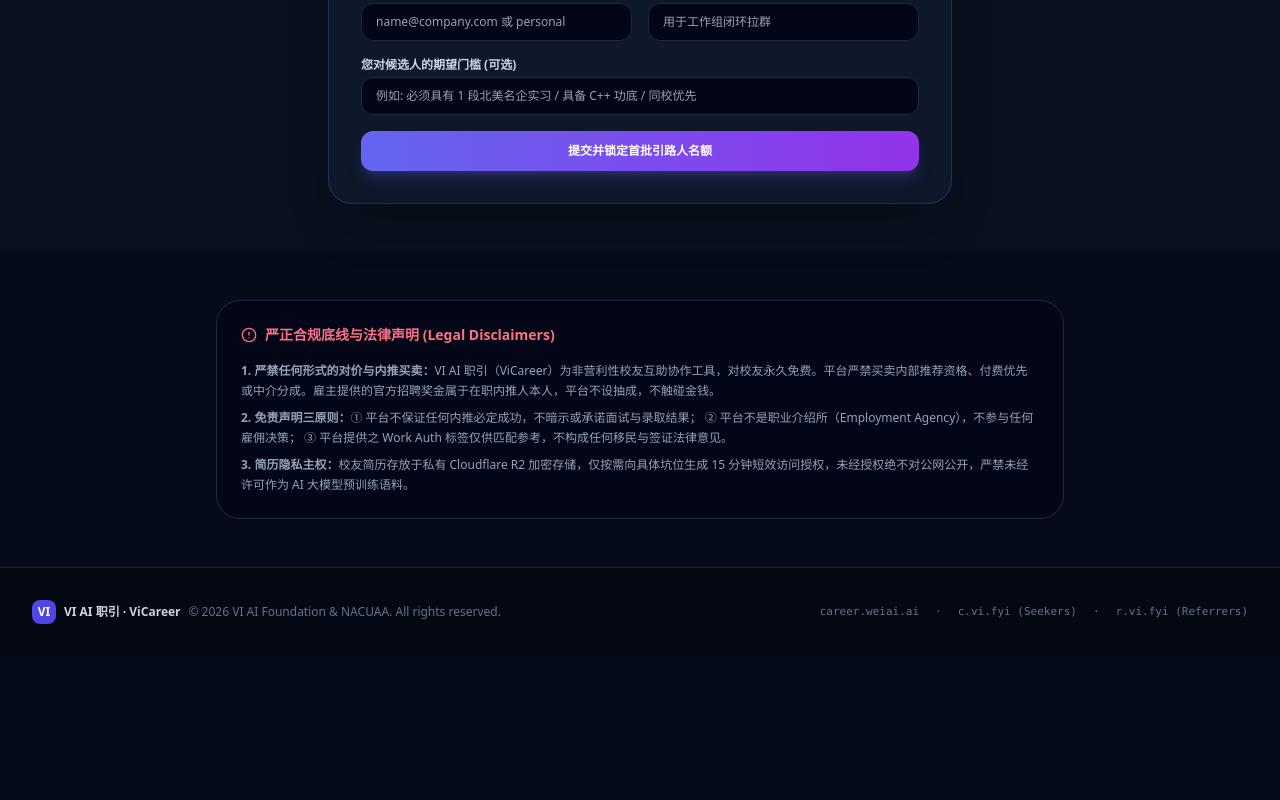
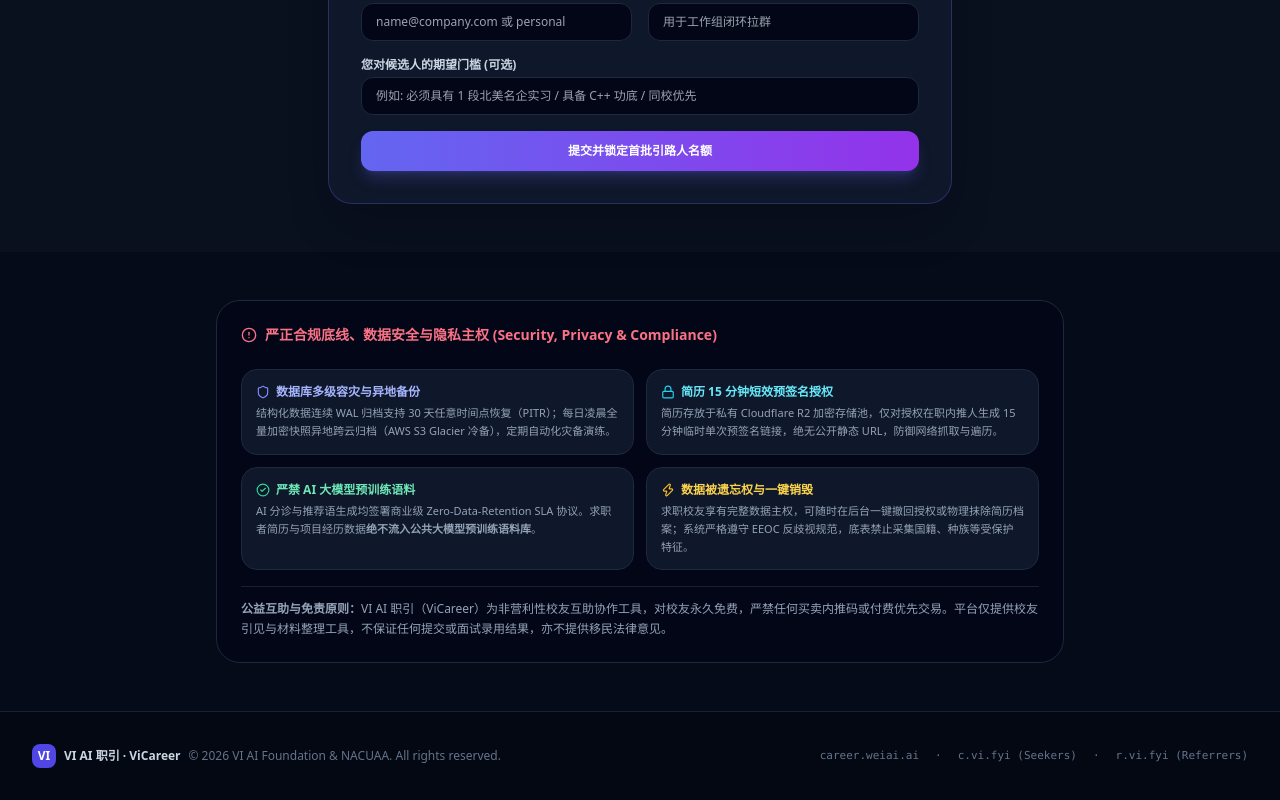
Before and after one commit to viaiforgood/weiai-career, a React (Vite) app: page / in a window 1280 px wide. Shown: the part 3473-4273 px from the top of the page. Before the commit the page ends 4129 px from the top, so only its background shows below. Built offline with nearby package versions, Linux system fonts and the light colour scheme; no server answers.

Commit message:
feat: add database backup and data privacy security guarantees in UI

```diff
--- a/src/App.tsx
+++ b/src/App.tsx
@@ -1032,23 +1032,55 @@ export default function App() {
           <div className="p-6 rounded-3xl bg-slate-950/80 border border-slate-800 space-y-4">
             <div className="flex items-center gap-2 text-rose-400 font-bold text-sm">
               <AlertCircle className="w-4 h-4 shrink-0" />
-              <span>严正合规底线与法律声明 (Legal Disclaimers)</span>
+              <span>严正合规底线、数据安全与隐私主权 (Security, Privacy & Compliance)</span>
             </div>
 
-            <div className="space-y-2 text-xs text-slate-400 leading-relaxed">
+            <div className="grid grid-cols-1 sm:grid-cols-2 gap-3 pt-2 text-xs">
+              <div className="p-3.5 rounded-2xl bg-slate-900 border border-slate-800 space-y-1">
+                <div className="flex items-center gap-1.5 font-bold text-indigo-300">
+                  <Shield className="w-3.5 h-3.5 text-indigo-400" />
+                  <span>数据库多级容灾与异地备份</span>
+                </div>
+                <p className="text-slate-400 text-[11px] leading-relaxed">
+                  结构化数据连续 WAL 归档支持 30 天任意时间点恢复（PITR）；每日凌晨全量加密快照异地跨云归档（AWS S3 Glacier 冷备），定期自动化灾备演练。
+                </p>
+              </div>
+
+              <div className="p-3.5 rounded-2xl bg-slate-900 border border-slate-800 space-y-1">
+                <div className="flex items-center gap-1.5 font-bold text-cyan-300">
+                  <Lock className="w-3.5 h-3.5 text-cyan-400" />
+                  <span>简历 15 分钟短效预签名授权</span>
+                </div>
+                <p className="text-slate-400 text-[11px] leading-relaxed">
+                  简历存放于私有 Cloudflare R2 加密存储池，仅对授权在职内推人生成 15 分钟临时单次预签名链接，绝无公开静态 URL，防御网络抓取与遍历。
+                </p>
+              </div>
+
+              <div className="p-3.5 rounded-2xl bg-slate-900 border border-slate-800 space-y-1">
+                <div className="flex items-center gap-1.5 font-bold text-emerald-300">
+                  <CheckCircle2 className="w-3.5 h-3.5 text-emerald-400" />
+                  <span>严禁 AI 大模型预训练语料</span>
+                </div>
+                <p className="text-slate-400 text-[11px] leading-relaxed">
+                  AI 分诊与推荐语生成均签署商业级 Zero-Data-Retention SLA 协议。求职者简历与项目经历数据<strong>绝不流入公共大模型预训练语料库</strong>。
+                </p>
+              </div>
+
+              <div className="p-3.5 rounded-2xl bg-slate-900 border border-slate-800 space-y-1">
+                <div className="flex items-center gap-1.5 font-bold text-amber-300">
+                  <Zap className="w-3.5 h-3.5 text-amber-400" />
+                  <span>数据被遗忘权与一键销毁</span>
+                </div>
+                <p className="text-slate-400 text-[11px] leading-relaxed">
+                  求职校友享有完整数据主权，可随时在后台一键撤回授权或物理抹除简历档案；系统严格遵守 EEOC 反歧视规范，底表禁止采集国籍、种族等受保护特征。
+                </p>
+              </div>
+            </div>
+
+            <div className="space-y-1.5 text-xs text-slate-400 leading-relaxed border-t border-slate-800/80 pt-3">
               <p>
-                <strong>1. 严禁任何形式的对价与内推买卖：</strong>
-                VI AI 职引（ViCareer）为非营利性校友互助协作工具，对校友永久免费。平台严禁买卖内部推荐资格、付费优先或中介分成。雇主提供的官方招聘奖金属于在职内推人本人，平台不设抽成，不触碰金钱。
-              </p>
-              <p>
-                <strong>2. 免责声明三原则：</strong>
-                ① 平台不保证任何内推必定成功，不暗示或承诺面试与录取结果；
-                ② 平台不是职业介绍所（Employment Agency），不参与任何雇佣决策；
-                ③ 平台提供之 Work Auth 标签仅供匹配参考，不构成任何移民与签证法律意见。
-              </p>
-              <p>
-                <strong>3. 简历隐私主权：</strong>
-                校友简历存放于私有 Cloudflare R2 加密存储，仅按需向具体坑位生成 15 分钟短效访问授权，未经授权绝不对公网公开，严禁未经许可作为 AI 大模型预训练语料。
+                <strong>公益互助与免责原则：</strong>
+                VI AI 职引（ViCareer）为非营利性校友互助协作工具，对校友永久免费，严禁任何买卖内推码或付费优先交易。平台仅提供校友引见与材料整理工具，不保证任何提交或面试录用结果，亦不提供移民法律意见。
               </p>
             </div>
           </div>
```
